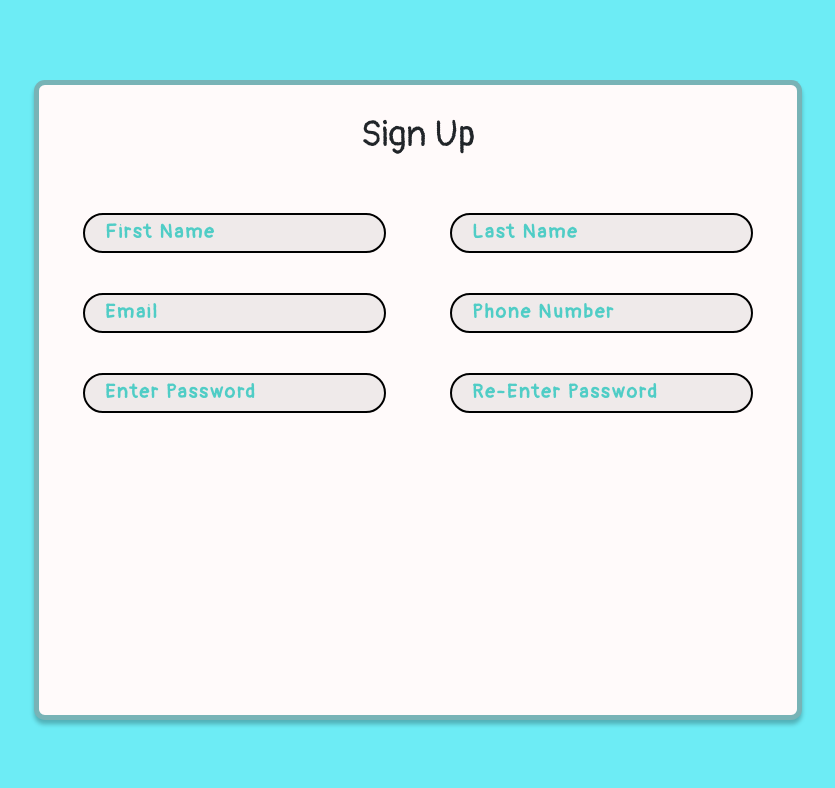
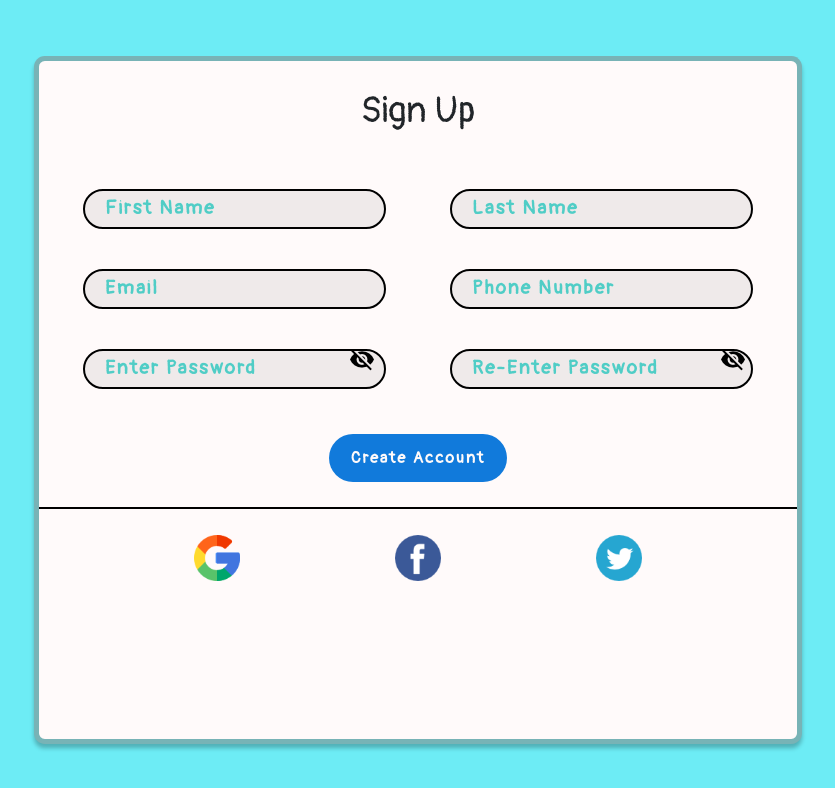
Before and after one commit to Eyuwankg-Swankg/JobFinder, a React (Create React App) app: page /signup in a window 1280 px wide. Shown: the top 788 px of the page, without its empty margins (222-1057 px from the left). Built offline with nearby package versions, Linux system fonts and the light colour scheme.

Commit message:
completed signup design

```diff
--- a/src/App.css
+++ b/src/App.css
@@ -263,7 +263,7 @@ body {
 
 #signup-box {
   width: 60%;
-  height: 80vh;
+  height: 86vh;
   background-color: snow;
   border: 5.39024px solid rgba(63, 150, 155, 0.7);
   box-shadow: 0px 4.31219px 4.31219px rgba(0, 0, 0, 0.25);
@@ -306,3 +306,50 @@ body {
   font-size: 120%;
   text-align: left;
 }
+
+#signup-password,#signup-repassword{
+  position:absolute;
+  cursor:pointer;
+  top:348px;
+}
+
+#signup-password{
+  left:44.7%;
+}
+
+#signup-repassword{
+  left:73.7%;
+}
+
+#signup-button{
+  display: flex;
+  justify-content: center;
+  padding: 10px;
+}
+#signup-button button{
+  outline: none;
+  border: none;
+  width: 24%;
+  height: 6vh;
+  font-weight: bold;
+  background-color: #117adb;
+  border-radius: 25px;
+  color: snow;
+  letter-spacing: 2px;
+  margin:15px;
+}
+
+#signup-bottom{
+  height: 100px;
+  border-top:2px solid #000000;
+  width: 100%;
+  display: flex;
+  flex-direction: row;
+  justify-content: space-evenly;
+  align-items: center;
+}
+
+#signup-bottom img {
+  width: 6%;
+
+}
--- a/src/components/SignUp.js
+++ b/src/components/SignUp.js
@@ -1,8 +1,13 @@
 import React, { useState } from "react";
+import eye from "../img/eye.png";
+import hidden from "../img/hidden.png";
+import google from "../img/google.png";
+import facebook from "../img/facebook.png";
+import twitter from "../img/twitter.png";
 
 const SignUp = () => {
   const [name, setName] = useState("");
-  const [isVisible,setIsVisible] = useState({pass:false,repass:false});
+  const [isVisible, setIsVisible] = useState({ pass: false, repass: false });
   return (
     <div id="signup-container">
       <div id="signup-box">
@@ -50,6 +55,36 @@ const SignUp = () => {
             name="password"
             //   TODO: value onChange
           />
+          <img
+            src={isVisible.pass ? eye : hidden}
+            onClick={() => {
+              const obj = {
+                pass: !isVisible.pass,
+                repass: isVisible.repass,
+              };
+              setIsVisible(obj);
+            }}
+            id="signup-password"
+          />
+          <img
+            src={isVisible.repass ? eye : hidden}
+            onClick={() => {
+              const obj = {
+                pass: isVisible.pass,
+                repass: !isVisible.repass,
+              };
+              setIsVisible(obj);
+            }}
+            id="signup-repassword"
+          />
+        </div>
+        <div id="signup-button">
+          <button>Create Account</button>
+        </div>
+        <div id="signup-bottom">
+          <img src={google} />
+          <img src={facebook} />
+          <img src={twitter} />
         </div>
       </div>
     </div>
```
